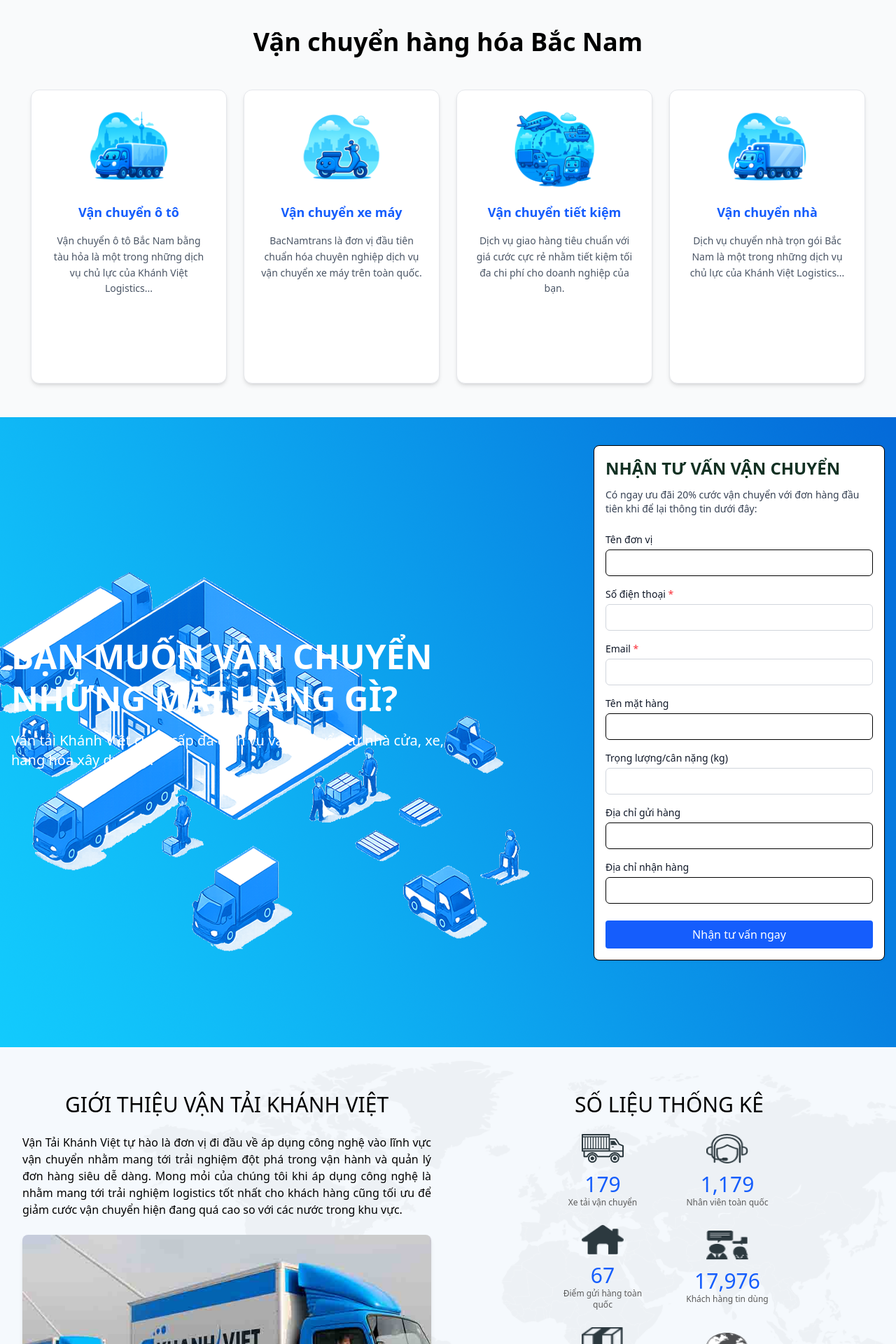
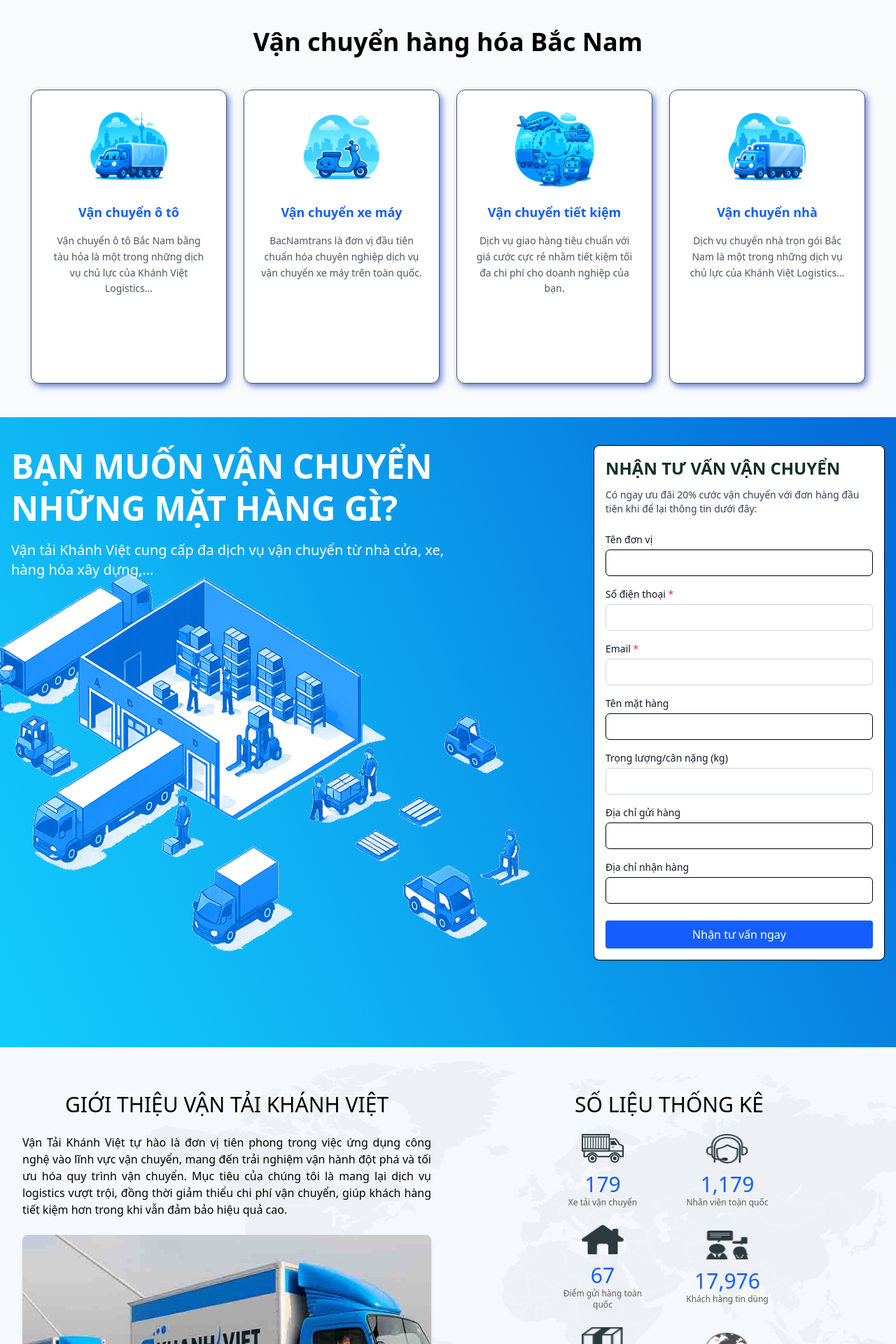
Before and after one commit to long18nd/vantai-web, a React (Vite) app: page / in a window 1280 px wide. Shown: the part 720-2640 px from the top of the page at 70% size. Built offline with nearby package versions, Linux system fonts and the light colour scheme.

Commit message:
fix new UI

```diff
--- a/src/components/layout/footer/Footer.tsx
+++ b/src/components/layout/footer/Footer.tsx
@@ -3,11 +3,12 @@
     <footer className="bg-gray-800 text-white text-sm">
       <div className="max-w-7xl mx-auto px-4 py-10 grid grid-cols-1 md:grid-cols-3 gap-8">
         <div>
-          <h2 className="text-lg font-semibold mb-4">VẬN TẢI BẮC NAM</h2>
+          <h2 className="text-lg font-semibold mb-4">VẬN TẢI KHÁNH VIỆT</h2>
           <p>
-            Công ty TNHH Vận Tải Bắc Nam chuyên cung cấp dịch vụ vận chuyển hàng
-            hóa uy tín, chuyên nghiệp, giá rẻ trên toàn quốc. Đội ngũ xe tải đa
-            dạng, nhận chở hàng lẻ, hàng nguyên chuyến nhanh chóng và an toàn.
+            Công ty TNHH Vận Tải KHÁNH VIỆT chuyên cung cấp dịch vụ vận chuyển
+            hàng hóa uy tín, chuyên nghiệp, giá rẻ trên toàn quốc. Đội ngũ xe
+            tải đa dạng, nhận chở hàng lẻ, hàng nguyên chuyến nhanh chóng và an
+            toàn.
           </p>
         </div>
 
@@ -44,7 +45,7 @@
           <ul className="space-y-2">
             <li>
               <a href="/van-chuyen-hang-hoa" className="hover:text-red-400">
-                Vận chuyển hàng hóa Bắc Nam
+                Vận chuyển hàng hóa
               </a>
             </li>
             <li>
@@ -67,7 +68,7 @@
       </div>
 
       <div className="bg-gray-900 text-center py-4 text-gray-400 text-xs">
-        © {new Date().getFullYear()} Vận Tải Bắc Nam. All rights reserved.
+        © {new Date().getFullYear()} Vận Tải Khánh Việt. All rights reserved.
       </div>
     </footer>
   );
--- a/src/components/layout/sidebar/SidebarAdmin.tsx
+++ b/src/components/layout/sidebar/SidebarAdmin.tsx
@@ -36,7 +36,7 @@
                   : ""
               }`}
             >
-              Khách hàng liên hệ
+              Quản lý liên hệ
             </Link>
             <Link
               to="/admin/quan-ly-tin-tuc"
@@ -47,7 +47,40 @@
                   : ""
               }`}
             >
-              Tin tức
+              Quản lý bài viết
+            </Link>
+            <Link
+              to="/admin/quan-ly-tin-tuc"
+              onClick={onLinkClick}
+              className={`block px-2 py-1 rounded hover:bg-gray-700 ${
+                isActive("/admin/quan-ly-tin-tuc")
+                  ? "bg-gray-700 font-semibold"
+                  : ""
+              }`}
+            >
+              Quản lý dịch vụ
+            </Link>
+            <Link
+              to="/admin/quan-ly-tin-tuc"
+              onClick={onLinkClick}
+              className={`block px-2 py-1 rounded hover:bg-gray-700 ${
+                isActive("/admin/quan-ly-tin-tuc")
+                  ? "bg-gray-700 font-semibold"
+                  : ""
+              }`}
+            >
+              Quản lý giới thiệu công ty
+            </Link>
+            <Link
+              to="/admin/quan-ly-tin-tuc"
+              onClick={onLinkClick}
+              className={`block px-2 py-1 rounded hover:bg-gray-700 ${
+                isActive("/admin/quan-ly-tin-tuc")
+                  ? "bg-gray-700 font-semibold"
+                  : ""
+              }`}
+            >
+              Quản lý banner / slideshow
             </Link>
           </div>
         )}
@@ -55,7 +88,7 @@
 
       <div className="mt-4">
         <Link
-          to="/admin"
+          to="/admin/thong-ke"
           onClick={onLinkClick}
           className={`block px-2 py-2 rounded hover:bg-gray-700 ${
             isActive("/admin") ? "bg-gray-700 font-semibold" : ""
--- a/src/pages/client/home/OtherSection/AboutSection.tsx
+++ b/src/pages/client/home/OtherSection/AboutSection.tsx
@@ -34,12 +34,12 @@
             GIỚI THIỆU VẬN TẢI KHÁNH VIỆT
           </h1>
           <p className="text-base text-justify mb-6">
-            Vận Tải Khánh Việt tự hào là đơn vị đi đầu về áp dụng công nghệ vào
-            lĩnh vực vận chuyển nhằm mang tới trải nghiệm đột phá trong vận hành
-            và quản lý đơn hàng siêu dễ dàng. Mong mỏi của chúng tôi khi áp dụng
-            công nghệ là nhằm mang tới trải nghiệm logistics tốt nhất cho khách
-            hàng cũng tối ưu để giảm cước vận chuyển hiện đang quá cao so với
-            các nước trong khu vực.
+            Vận Tải Khánh Việt tự hào là đơn vị tiên phong trong việc ứng dụng
+            công nghệ vào lĩnh vực vận chuyển, mang đến trải nghiệm vận hành đột
+            phá và tối ưu hóa quy trình vận chuyển. Mục tiêu của chúng tôi là
+            mang lại dịch vụ logistics vượt trội, đồng thời giảm thiểu chi phí
+            vận chuyển, giúp khách hàng tiết kiệm hơn trong khi vẫn đảm bảo hiệu
+            quả cao.
           </p>
           <img className="rounded-lg shadow-md" src={img} alt="Giới thiệu" />
         </div>
--- a/src/pages/client/home/OtherSection/LookupSection.tsx
+++ b/src/pages/client/home/OtherSection/LookupSection.tsx
@@ -136,7 +136,7 @@
         minHeight: "900px",
       }}
     >
-      <div className="container mx-auto px-4 h-full flex flex-col md:flex-row justify-between items-center">
+      <div className="container mx-auto px-4 h-full flex flex-col md:flex-row justify-between">
         {/* Left: Text giới thiệu */}
         <div className="md:w-1/2 text-white text-center md:text-left mb-10 md:mb-0">
           <h2 className="text-3xl md:text-5xl font-bold leading-tight">
--- a/src/pages/client/home/OtherSection/RecommendedSection.tsx
+++ b/src/pages/client/home/OtherSection/RecommendedSection.tsx
@@ -18,7 +18,7 @@
           <strong>Đà Nẵng</strong> – nhanh hơn 12 giờ
         </p>
         <p>
-          <strong>Hà Nội</strong> – nhanh hơn 24 giờ
+          <strong>Hồ Chí Minh</strong> – nhanh hơn 24 giờ
         </p>
       </>
     ),
@@ -44,12 +44,15 @@
   },
   {
     icon: <FaClipboardList size={28} />,
-    title: "Tra cứu, quản lý dễ dàng",
+    title: "Quản lý vận chuyển hiệu quả",
     content: (
       <>
-        <p>Tra cứu giá cước tự động</p>
-        <p>Theo dõi đơn hàng theo thời gian thực</p>
-        <p>Xóa tan nỗi lo đơn hàng thất lạc</p>
+        <p>
+          Cung cấp thông tin chi tiết về thời gian giao hàng và lộ trình vận
+          chuyển
+        </p>
+        <p>Đảm bảo sự minh bạch trong từng khâu giao nhận</p>
+        <p>Giúp tối ưu thời gian và chi phí cho khách hàng</p>
       </>
     ),
   },
@@ -58,7 +61,7 @@
     title: "Tiết kiệm chi phí",
     content: (
       <>
-        <p>Loại bỏ công đoạn hỏi giá, tình trạng đơn</p>
+        <p>Loại bỏ các bước không cần thiết trong quá trình vận chuyển</p>
         <p>Giảm chi phí cho doanh nghiệp</p>
       </>
     ),
@@ -85,7 +88,7 @@
       <div className="max-w-7xl mx-auto">
         <h2 className="text-2xl font-semibold text-center mb-10">
           <span className="text-blue-400 font-bold text-3xl">1001+</span> LÝ DO
-          NÊN CHỌN VẬN TẢI BẮC NAM
+          NÊN CHỌN VẬN TẢI KHÁNH VIỆT
         </h2>
 
         <div className="grid grid-cols-1 sm:grid-cols-2 lg:grid-cols-3 gap-x-8 gap-y-10">
--- a/src/pages/client/home/ServiceList/ServiceCard.tsx
+++ b/src/pages/client/home/ServiceList/ServiceCard.tsx
@@ -6,7 +6,7 @@
 
 const ServiceCard = ({ content, img, title }: ServiceCardProps) => {
   return (
-    <div className="flex flex-col p-6 w-[280px] h-[420px] border border-gray-200 rounded-xl shadow-md hover:shadow-xl transition duration-300 bg-white">
+    <div className="flex flex-col p-6 w-[280px] h-[420px] border border-gray-600 rounded-xl shadow-md hover:shadow-xl transition duration-300 bg-white right-shadow hover-right-shadow">
       <div className="flex justify-center items-center mb-4 h-[120px]">
         <img
           src={img}
--- a/src/pages/client/home/ServiceList/ServiceList.tsx
+++ b/src/pages/client/home/ServiceList/ServiceList.tsx
@@ -4,6 +4,8 @@
 import vc_xemay from "../../../../assets/imgs/vc_xemay.png";
 import vc_tietkiem from "../../../../assets/imgs/vc_tietkiem.png";
 import vc_nha from "../../../../assets/imgs/dv_logistics.png";
+
+import "./service.css";
 
 const ListService = [
   {
--- /dev/null
+++ b/src/pages/client/home/ServiceList/service.css
@@ -0,0 +1,7 @@
+.right-shadow {
+  filter: drop-shadow(4px 4px 4px rgba(9, 54, 204, 0.514));
+}
+
+.hover-right-shadow:hover {
+  filter: drop-shadow(6px 6px 6px rgba(5, 21, 247, 0.2));
+}
```
